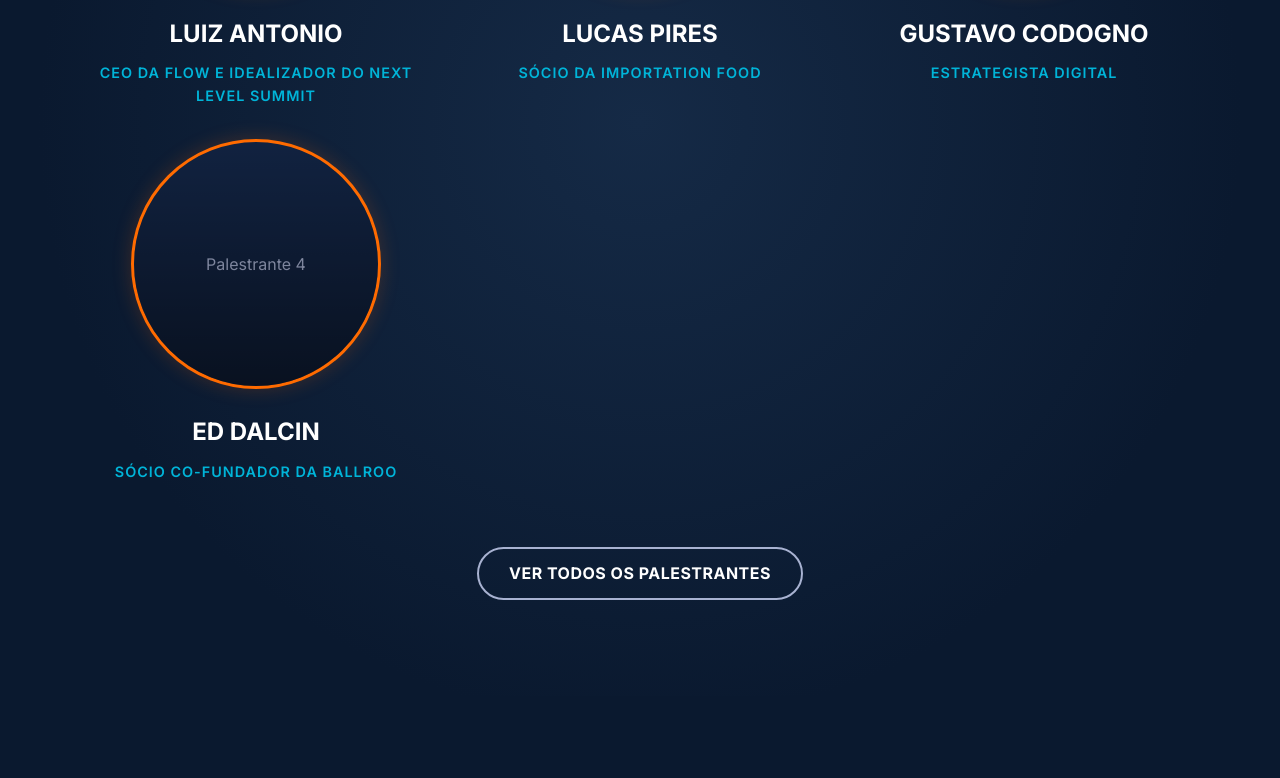
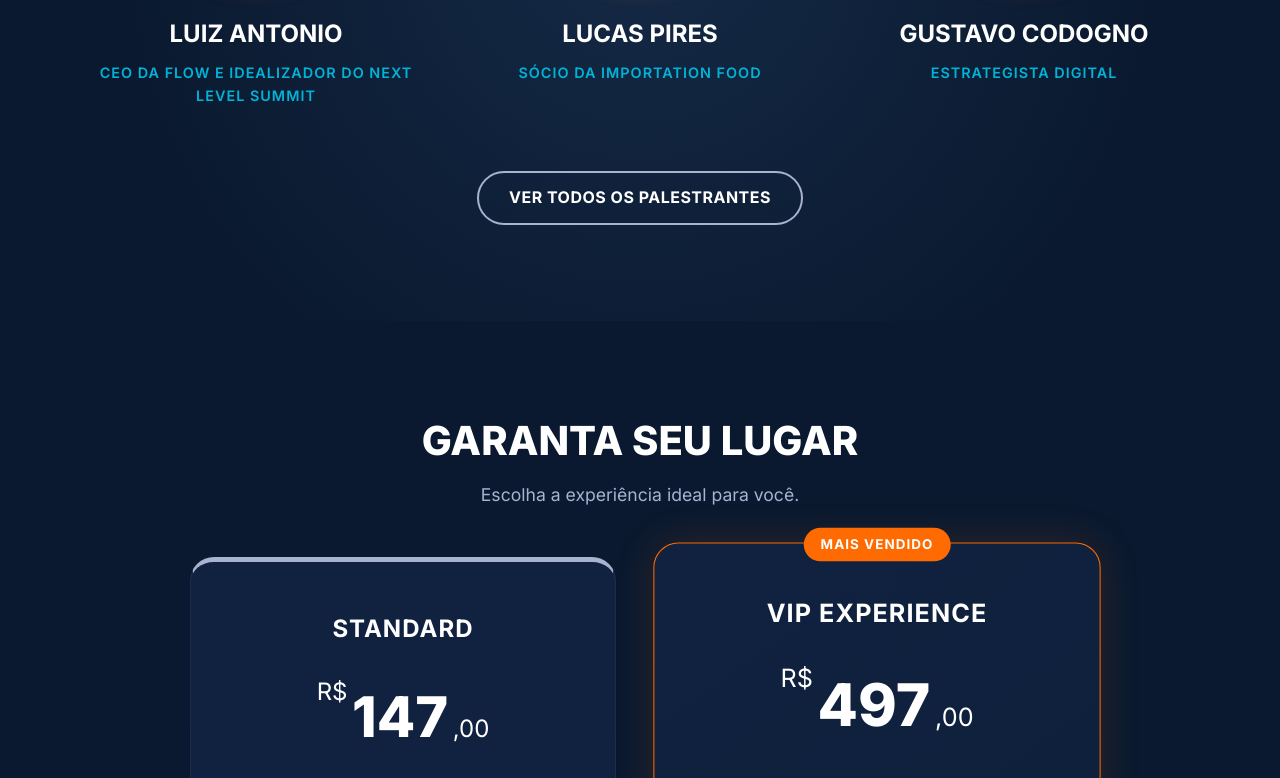
Before and after one commit to flowautomation6677/Next-Level-Summit, a plain HTML site: page index.html in a window 1280 px wide. Shown: the part 3340-4118 px from the top of the page. Drawn offline with Linux system fonts and the light colour scheme.

Commit message:
feat: remove speaker Ed Dalcin

```diff
--- a/index.html
+++ b/index.html
@@ -214,15 +214,7 @@
                         <p>Estrategista Digital</p>
                     </div>
                 </div>
-                <div class="speaker-card">
-                    <div class="speaker-image-placeholder">
-                        <span>Palestrante 4</span>
-                    </div>
-                    <div class="speaker-info">
-                        <h3>ED DALCIN</h3>
-                        <p>Sócio Co-Fundador da Ballroo </p>
-                    </div>
-                </div>
+
             </div>
 
             <div class="text-center mt-lg">
```
